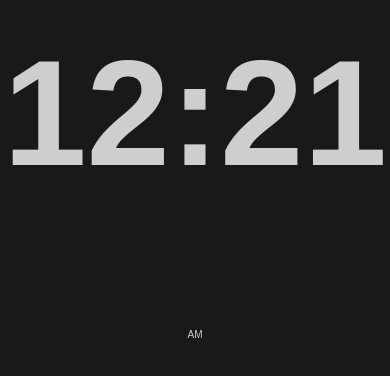
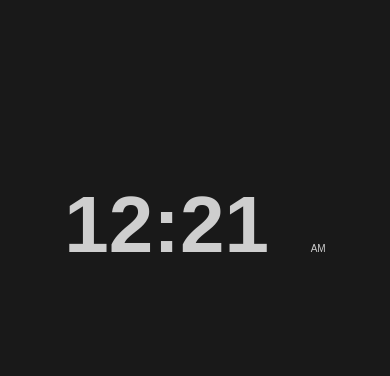
Before and after one commit to izzyharker/izzyharker.github.io, a plain HTML site: page notion/clock/index.html in a window 390 px wide. Shown: the part 230-606 px from the top of the page. Drawn offline with Linux system fonts and the light colour scheme; a web font is replaced by a local one.

Commit message:
updated font size for smaller windows

```diff
--- a/notion/clock/style.css
+++ b/notion/clock/style.css
@@ -69,7 +69,7 @@ body {
 
 /* For screens with width less than or equal to 768px */
 @media screen and (max-width: 768px) {
-  #clock {
+  #time {
     font-size: 100px;
   }
 
@@ -80,7 +80,7 @@ body {
 
 /* For screens with width less than or equal to 576px */
 @media screen and (max-width: 576px) {
-  #clock {
+  #time {
     font-size: 80px;
   }
   #am-pm{
```
